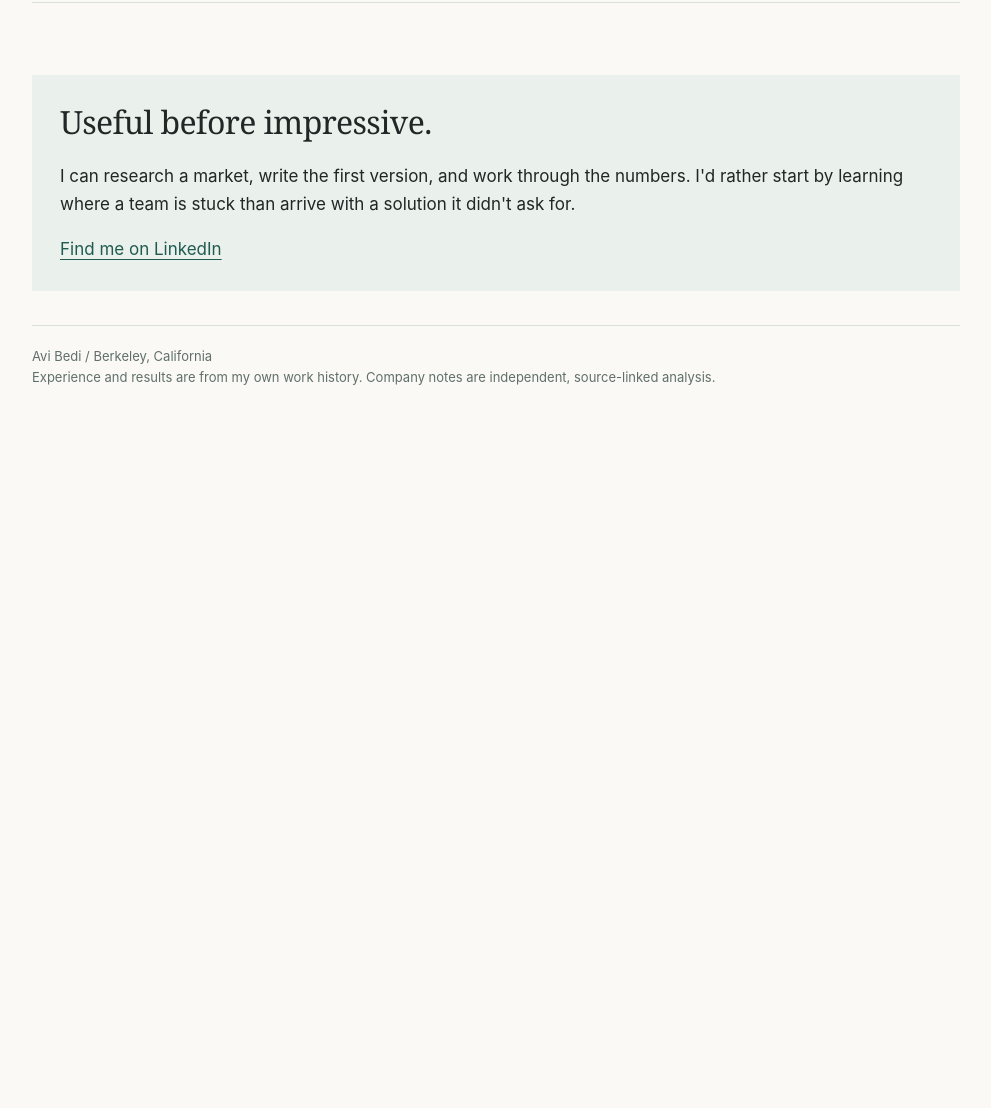
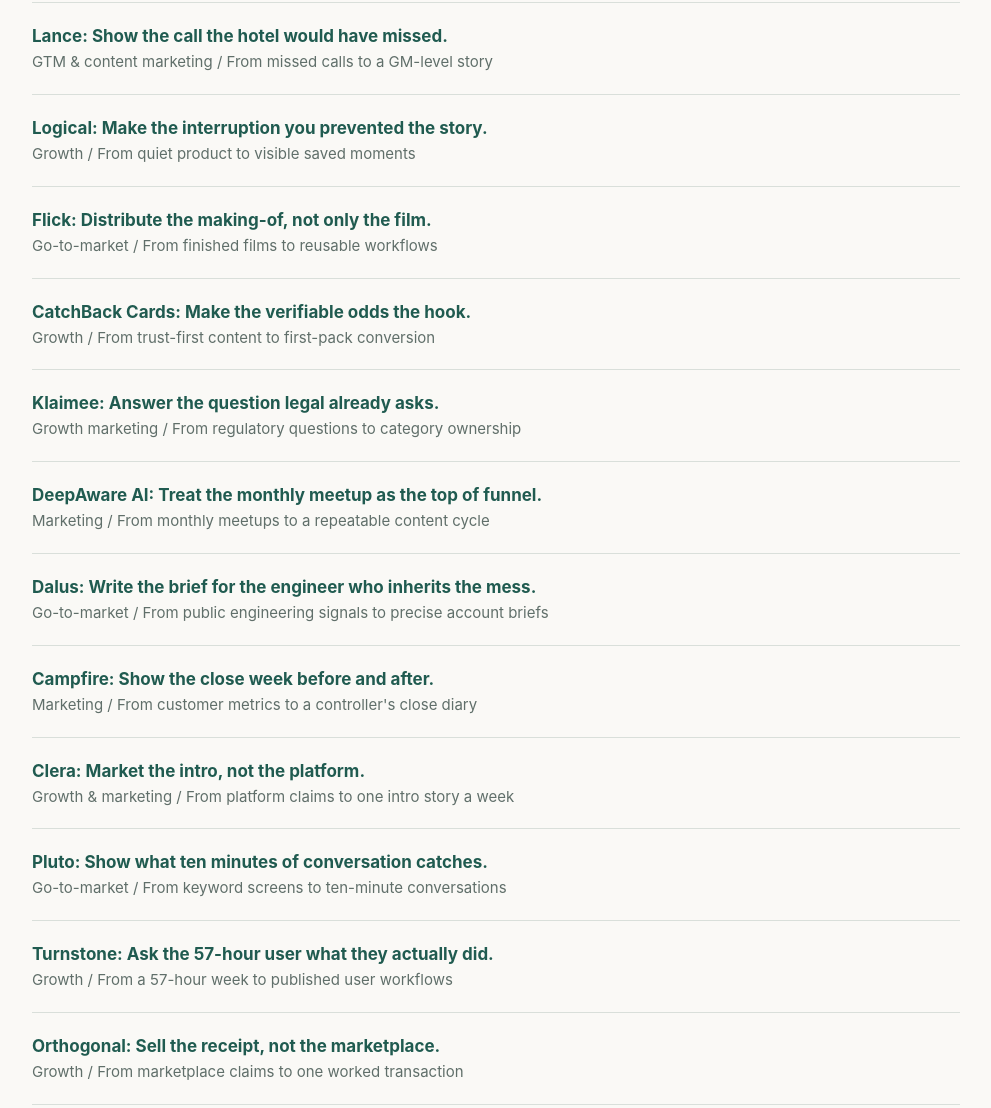
Before and after one commit to Avi3678/gtm-lab, a plain HTML site: page index.html in a window 1280 px wide. Shown: the part 4621-5729 px from the top of the page, without its empty margins (144-1135 px from the left). Before the commit the page ends 5080 px from the top, so only its background shows below. Drawn offline with Linux system fonts and the light colour scheme.

Commit message:
Update index.html

```diff
--- a/index.html
+++ b/index.html
@@ -36,5 +36,17 @@
 <a class="linkrow" href="memo-trata-growth.html"><strong>Trata: Make the disagreement legible.</strong><span>Growth &amp; research</span></a>
 <a class="linkrow" href="memo-amplify-marketing.html"><strong>Amplify: Give the educator one useful next step.</strong><span>Marketing</span></a>
 <a class="linkrow" href="memo-melotech-growth.html"><strong>Melotech: Compare the return behavior, not only the reach.</strong><span>Growth &amp; strategy</span></a>
+<a class="linkrow" href="memo-lance-content.html"><strong>Lance: Show the call the hotel would have missed.</strong><span>GTM &amp; content marketing / From missed calls to a GM-level story</span></a>
+<a class="linkrow" href="memo-logical-growth.html"><strong>Logical: Make the interruption you prevented the story.</strong><span>Growth / From quiet product to visible saved moments</span></a>
+<a class="linkrow" href="memo-flick-gtm.html"><strong>Flick: Distribute the making-of, not only the film.</strong><span>Go-to-market / From finished films to reusable workflows</span></a>
+<a class="linkrow" href="memo-catchback-growth.html"><strong>CatchBack Cards: Make the verifiable odds the hook.</strong><span>Growth / From trust-first content to first-pack conversion</span></a>
+<a class="linkrow" href="memo-klaimee-growth.html"><strong>Klaimee: Answer the question legal already asks.</strong><span>Growth marketing / From regulatory questions to category ownership</span></a>
+<a class="linkrow" href="memo-deepaware-marketing.html"><strong>DeepAware AI: Treat the monthly meetup as the top of funnel.</strong><span>Marketing / From monthly meetups to a repeatable content cycle</span></a>
+<a class="linkrow" href="memo-dalus-gtm.html"><strong>Dalus: Write the brief for the engineer who inherits the mess.</strong><span>Go-to-market / From public engineering signals to precise account briefs</span></a>
+<a class="linkrow" href="memo-campfire-marketing.html"><strong>Campfire: Show the close week before and after.</strong><span>Marketing / From customer metrics to a controller's close diary</span></a>
+<a class="linkrow" href="memo-clera-growth.html"><strong>Clera: Market the intro, not the platform.</strong><span>Growth &amp; marketing / From platform claims to one intro story a week</span></a>
+<a class="linkrow" href="memo-pluto-gtm.html"><strong>Pluto: Show what ten minutes of conversation catches.</strong><span>Go-to-market / From keyword screens to ten-minute conversations</span></a>
+<a class="linkrow" href="memo-turnstone-growth.html"><strong>Turnstone: Ask the 57-hour user what they actually did.</strong><span>Growth / From a 57-hour week to published user workflows</span></a>
+<a class="linkrow" href="memo-orthogonal-growth.html"><strong>Orthogonal: Sell the receipt, not the marketplace.</strong><span>Growth / From marketplace claims to one worked transaction</span></a>
 </section>
 <div class="closing"><h2>Useful before impressive.</h2><p>I can research a market, write the first version, and work through the numbers. I'd rather start by learning where a team is stuck than arrive with a solution it didn't ask for.</p><a href="https://www.linkedin.com/in/avisbedi/">Find me on LinkedIn</a></div><footer>Avi Bedi / Berkeley, California<br>Experience and results are from my own work history. Company notes are independent, source-linked analysis.</footer></main></body></html>
```
